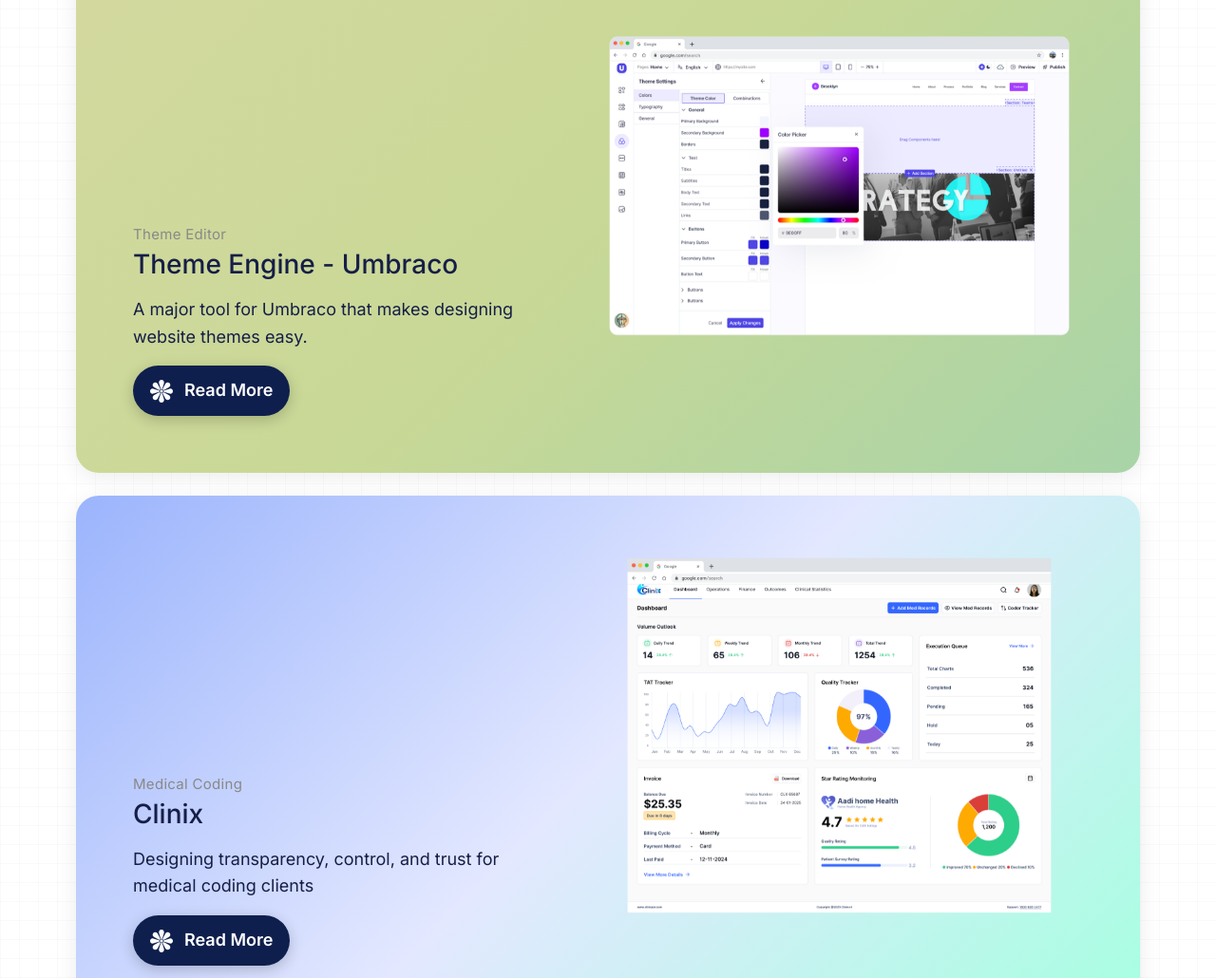
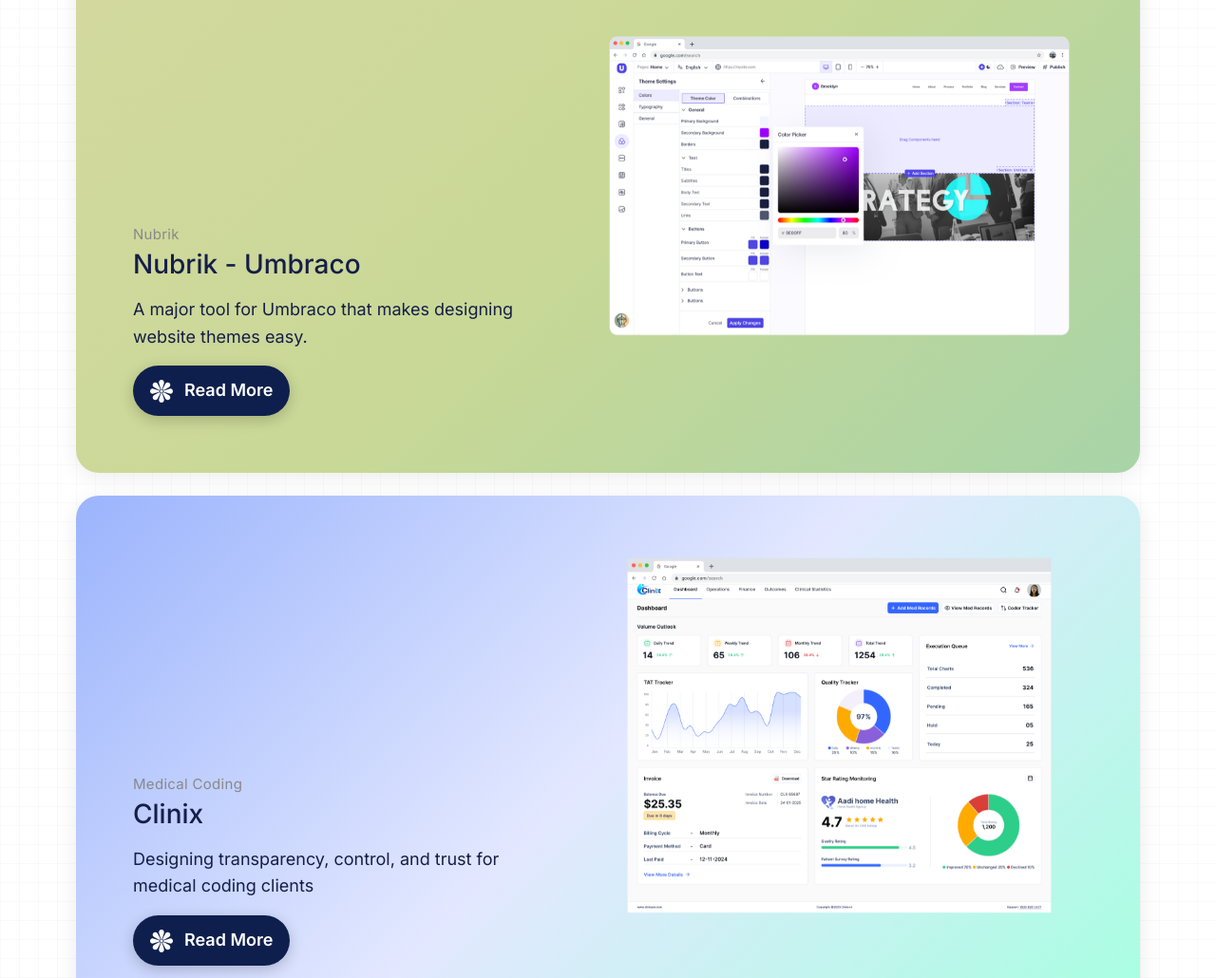
Before and after one commit to rahule/web, a website: page index.html in a window 1280 px wide. Shown: the part 1131-2161 px from the top of the page at 95% size. Drawn offline with Linux system fonts and the light colour scheme.

Commit message:
Update project tag and title for Theme Engine

```diff
--- a/index.html
+++ b/index.html
@@ -203,8 +203,8 @@
         <div class="card">
             <div class="card-content">
                 <div class="left-section">
-                    <div class="project-tag">Theme Editor</div>
-                    <h2 class="project-title">Theme Engine - Umbraco</h2>
+                    <div class="project-tag">Nubrik</div>
+                    <h2 class="project-title">Nubrik - Umbraco</h2>
                     <p class="project-description">A major tool for Umbraco that makes designing website themes easy.</p>
                       <a href="theme-engine.html" class="pad-btn portfolio-btn">
         <img src="images/btn-icon.svg" alt="icon" class="btn-icon">
```
